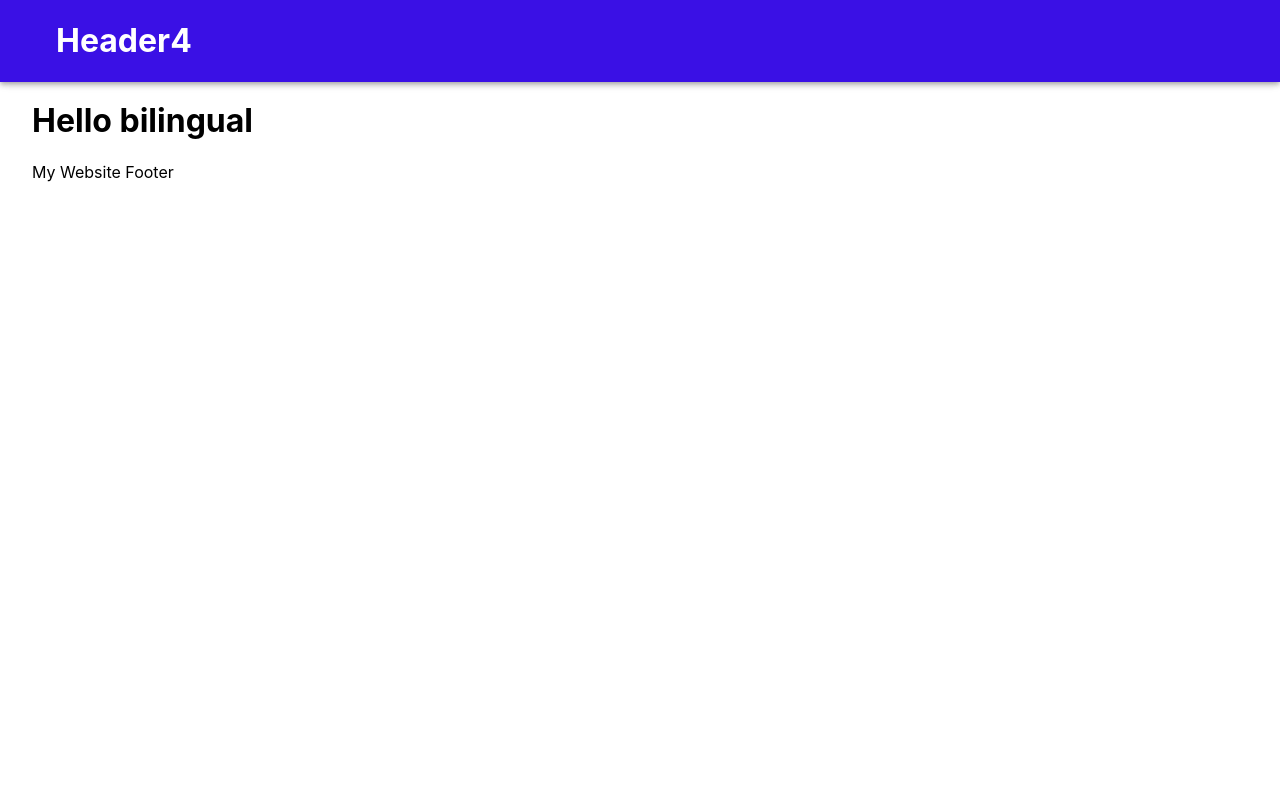
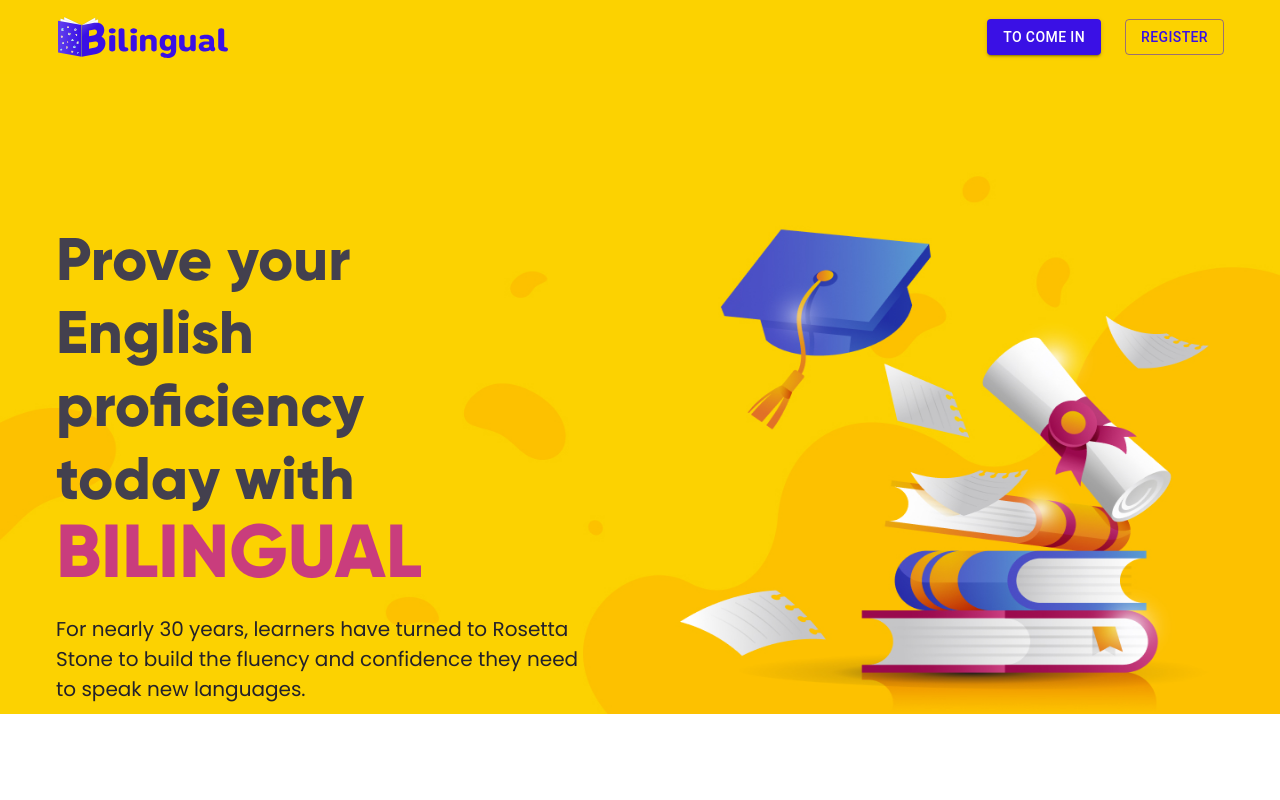
Before and after one commit to Nurtimax/bilimgual, a Next.js app: page / in a window 1280 px wide. Shown: the top 800 px of the page. Built offline with nearby package versions, Linux system fonts and the light colour scheme.

Commit message:
fix it header and deferent functions

```diff
--- a/src/component/UI/theme/index.tsx
+++ b/src/component/UI/theme/index.tsx
@@ -1,8 +1,8 @@
-import { createTheme, ThemeProvider } from '@mui/material'
-import { FC, ReactNode } from 'react'
+import { createTheme, ThemeProvider } from '@mui/material';
+import { FC, ReactNode } from 'react';
 
 interface ThemeProps {
-   children: ReactNode
+  children: ReactNode;
 }
 
 declare module '@mui/material/Button' {
@@ -81,9 +81,12 @@
         contrastText: '#FEF5E8',
         A700: 'linear-gradient(270deg, #C23677 0%, #C5397A 27.92%, #C43879 64.37%, #BB2E6F 100%)',
       },
+      warning: {
+        main: '#FCD200',
       },
-   })
-   return <ThemeProvider theme={theme}>{children}</ThemeProvider>
-}
+    },
+  });
+  return <ThemeProvider theme={theme}>{children}</ThemeProvider>;
+};
 
-export default Theme
+export default Theme;
--- /dev/null
+++ b/src/layout/boxes/BilingualBox.tsx
@@ -0,0 +1,21 @@
+import { FC } from 'react';
+import { Box, styled } from '@mui/material';
+import MainHeader from '../header/MainHeader';
+import Banner from '../../component/banner';
+
+interface BilingualBoxProps {}
+
+const BilingualBox: FC<BilingualBoxProps> = ({}) => {
+  return (
+    <StyledBilingualBox>
+      <MainHeader />
+      <Banner />
+    </StyledBilingualBox>
+  );
+};
+
+export default BilingualBox;
+
+const StyledBilingualBox = styled(Box)(({ theme }) => ({
+  background: theme.palette.warning.main,
+}));
--- a/src/layout/header/MainHeader.tsx
+++ b/src/layout/header/MainHeader.tsx
@@ -1,23 +1,55 @@
-import { AppBar, Container, styled, StyledComponentProps } from '@mui/material'
-import { FC } from 'react'
+import { AppBar, Container, styled, AppBarProps } from '@mui/material';
+import { FC, memo, useEffect, useState } from 'react';
+import HeaderWrapper from '../../component/header/HeaderWrapper';
 
 interface MainHeaderProps {}
 
-interface StyledButtonProps extends StyledComponentProps<'root'> {
-   // Define any additional props for the component here
-   children?: React.ReactNode
+interface StyledAppBarProps extends AppBarProps {
+  /*
+   * Define any additional props for the component here
+  */
+  children?: React.ReactNode;
 }
 
-const MainHeader: FC<MainHeaderProps> = ({}) => {
-   return (
-      <StyledMainHeader>
-         <Container>
-            <h1>Header4</h1>
-         </Container>
-      </StyledMainHeader>
-   )
-}
+const MainHeader: FC<MainHeaderProps> = memo(({}) => {
+  const [isFixed, setIsFixed] = useState(false);
 
-export default MainHeader
+  useEffect(() => {
+    const handleScroll = () => {
+      if (window.pageYOffset > 0) {
+        setIsFixed(true);
+      } else {
+        setIsFixed(false);
+      }
+    };
 
-const StyledMainHeader: React.FC<StyledButtonProps> = styled(AppBar)(() => ({}))
+    window.addEventListener('scroll', handleScroll);
+
+    return () => {
+      window.removeEventListener('scroll', handleScroll);
+    };
+  }, []);
+
+  return (
+    <StyledMainHeader
+      position={!isFixed ? 'relative' : 'fixed'}
+      className={!isFixed ? 'background__none' : ''}
+    >
+      <Container>
+        <HeaderWrapper />
+      </Container>
+    </StyledMainHeader>
+  );
+});
+
+export default MainHeader;
+
+const StyledMainHeader: React.FC<StyledAppBarProps> = styled(AppBar)(() => ({
+  transition: 'background .5s',
+  background: '#FFFFFF',
+  boxShadow: '0px 6px 10px rgba(0, 0, 0, 0.03)',
+  '&.background__none': {
+    boxShadow: 'none',
+    background: 'none',
+  },
+}));
--- a/src/layout/index.tsx
+++ b/src/layout/index.tsx
@@ -1,23 +1,23 @@
-import { styled } from '@mui/material'
-import { FC, ReactNode } from 'react'
-import MainHeader from './header/MainHeader'
+import { styled } from '@mui/material';
+import { FC, ReactNode } from 'react';
+import BilingualBox from './boxes/BilingualBox';
 
 interface IMainLayoutProps {
-   children: ReactNode
+  children: ReactNode;
 }
 
 const MainLayout: FC<IMainLayoutProps> = ({ children }) => {
-   return (
-      <>
-         <MainHeader />
-         <StyledMainContent>{children}</StyledMainContent>
-         <footer>My Website Footer</footer>
-      </>
-   )
-}
+  return (
+    <>
+      <BilingualBox />
+      <StyledMainContent>{children}</StyledMainContent>
+      <footer>My Website Footer</footer>
+    </>
+  );
+};
 
-export default MainLayout
+export default MainLayout;
 
 const StyledMainContent = styled('main')(() => ({
-   padding: '80px 0 0',
-}))
+  padding: '127px 0',
+}));
--- a/src/pages/index.tsx
+++ b/src/pages/index.tsx
@@ -1,12 +1,11 @@
-import MainLayout from '../layout'
-import styles from '../styles/Home.module.css'
+import MainLayout from '../layout';
 
 export default function Home() {
-   return (
-      <div className={styles.container}>
-         <MainLayout>
-            <h1>Hello bilingual</h1>
-         </MainLayout>
-      </div>
-   )
+  return (
+    <>
+      <MainLayout>
+        <h1>Hello bilingual</h1>
+      </MainLayout>
+    </>
+  );
 }
--- a/src/styles/Home.module.css
+++ /dev/null
@@ -1,3 +0,0 @@
-.container {
-   padding: 0 2rem;
-}
--- a/src/styles/globals.css
+++ b/src/styles/globals.css
@@ -1,3 +1,15 @@
+@import url('https://fonts.googleapis.com/css2?family=Manrope:wght@300;400;500;600;700&family=Poppins:wght@300;400;500;700;900&display=swap');
+
+@font-face {
+  font-family: 'DINNextRoundedLTPro-Bold';
+  src: url('../assets/font/DIN\ Next\ Rounded\ LT\ W04\ Medium.ttf');
+}
+
+@font-face {
+  font-family: 'Gilroy';
+  src: url('../assets/font/Gilroy-FREE/Gilroy-ExtraBold.otf');
+}
+
 html,
 body {
   padding: 0;
@@ -36,3 +48,6 @@
   padding: 5px 10px;
   font-size: 24px;
 }
+.mix_blend {
+  mix-blend-mode: overlay;
+}
```
Also changed, not shown: src/pages/_app.tsx (+8 -8 lines), src/pages/sign-in.tsx (added, +11 -0 lines), src/pages/sign-out.tsx (added, +9 -0 lines). Lines whose indentation alone changed are shown as unchanged.
